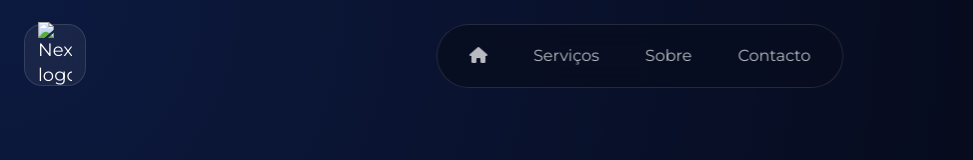
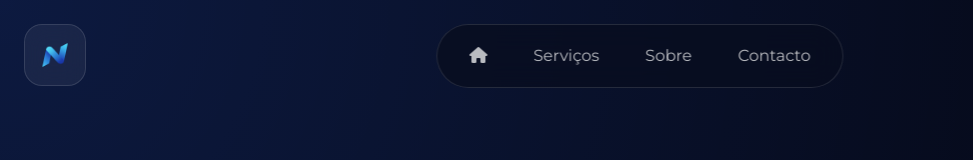
Before and after one commit to C4ndyy/nexortek, a plain HTML site: page index.html in a window 1280 px wide. Shown: the top 160 px of the page, without its empty margins (0-973 px from the left). Drawn offline with Linux system fonts and the light colour scheme.

Commit message:
Added logo

```diff
--- a/index.html
+++ b/index.html
@@ -21,7 +21,7 @@
     <div class="nexortek__banner section" id="banner">
       <div class="nexortek__banner__wrapper">
         <div class="nexortek__banner__logo" onclick="homepage()">
-          <img src="logo-nexortek.png" alt="Nexortek logo" />
+          <img src="assets/logo-web.png" alt="Nexortek logo" />
         </div>
 
         <div class="nexortek__banner__menu">
@@ -220,7 +220,7 @@
     <div class="nexortek__footer" id="footer">
       <div class="nexortek__footer__wrapper">
         <div class="nexortek__footer__brand">
-          <img src="logo-nexortek.png" alt="Nexortek logo" />
+          <img src="assets/logo-web.png" alt="Nexortek logo" />
           <p class="montserrat">
             Websites profissionais, presença no Google e marketing com impacto.
           </p>
```
Also changed, not shown: assets/logo-web.png (added).
